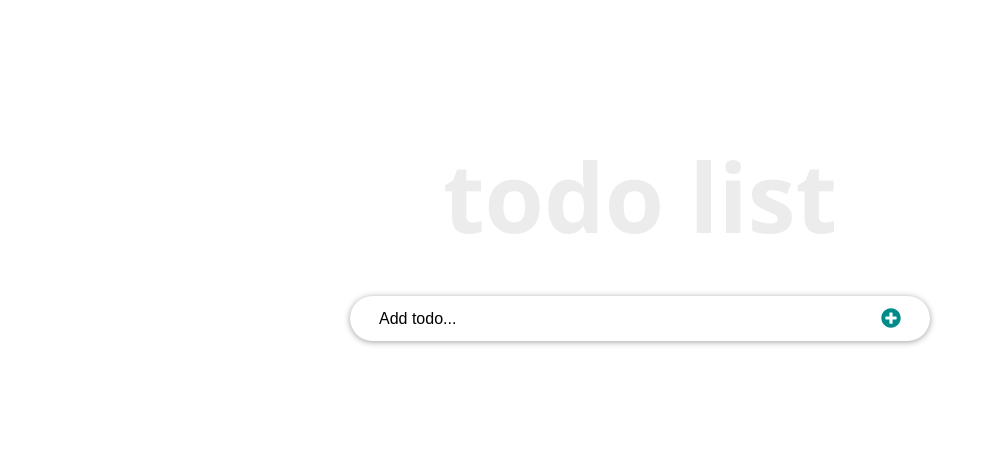
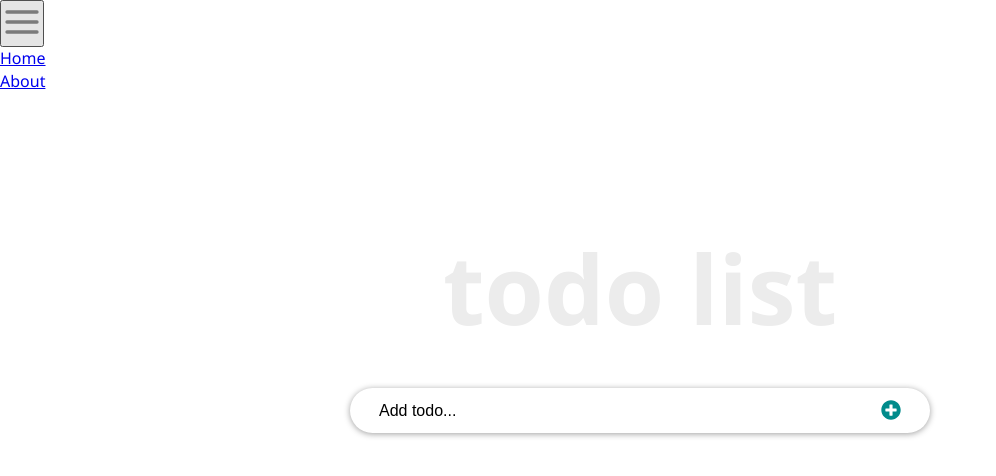
Before and after one commit to binhussen/react-todo, a React (Create React App) app: page / in a window 1280 px wide. Shown: the top 476 px of the page, without its empty margins (0-996 px from the left). Built offline with nearby package versions, Linux system fonts and the light colour scheme.

Commit message:
Add Navigation

```diff
--- /dev/null
+++ b/src/components/Navbar.js
@@ -0,0 +1,65 @@
+/** @format */
+/* eslint-disable react/prop-types */
+import React, { useState } from 'react';
+
+import { NavLink } from 'react-router-dom';
+
+import { MdClose } from 'react-icons/md';
+import { FiMenu } from 'react-icons/fi';
+
+const Navbar = () => {
+  const [navbarOpen, setNavbarOpen] = useState(false);
+
+  const links = [
+    {
+      id: 1,
+      path: '/',
+      text: 'Home',
+    },
+    {
+      id: 2,
+      path: '/about',
+      text: 'About',
+    },
+  ];
+
+  const handleToggle = () => {
+    setNavbarOpen(!navbarOpen);
+  };
+
+  const closeMenu = () => {
+    setNavbarOpen(false);
+  };
+
+  const hamberger = (
+    // eslint-disable-next-line react/button-has-type
+    <button onClick={handleToggle}>
+      {navbarOpen ? (
+        <MdClose style={{ color: '#fff', width: '40px', height: '40px' }} />
+      ) : (
+        <FiMenu style={{ color: '#7b7b7b', width: '40px', height: '40px' }} />
+      )}
+    </button>
+  );
+
+  return (
+    <nav className="navBar">
+      {hamberger}
+      <ul className={`menuNav ${navbarOpen ? ' showMenu' : ''}`}>
+        {links.map((link) => (
+          <li key={link.id}>
+            <NavLink
+              to={link.path}
+              activeClassName="active-link"
+              onClick={() => closeMenu()}
+              exact
+            >
+              {link.text}
+            </NavLink>
+          </li>
+        ))}
+      </ul>
+    </nav>
+  );
+};
+export default Navbar;
--- a/src/components/TodoContainer.js
+++ b/src/components/TodoContainer.js
@@ -4,6 +4,7 @@ import { v4 as uuidv4 } from 'uuid';
 import { Route, Routes } from 'react-router-dom';
 import Header from './Header';
 import InputTodo from './InputTodo';
+import Navbar from './Navbar';
 
 const { Component } = require('react');
 const { default: TodoList } = require('./TodoList');
@@ -91,6 +92,7 @@ class TodoContainer extends Component {
     const { todos } = this.state;
     return (
       <>
+        <Navbar />
         <Routes>
           <Route
             path="/"
```
